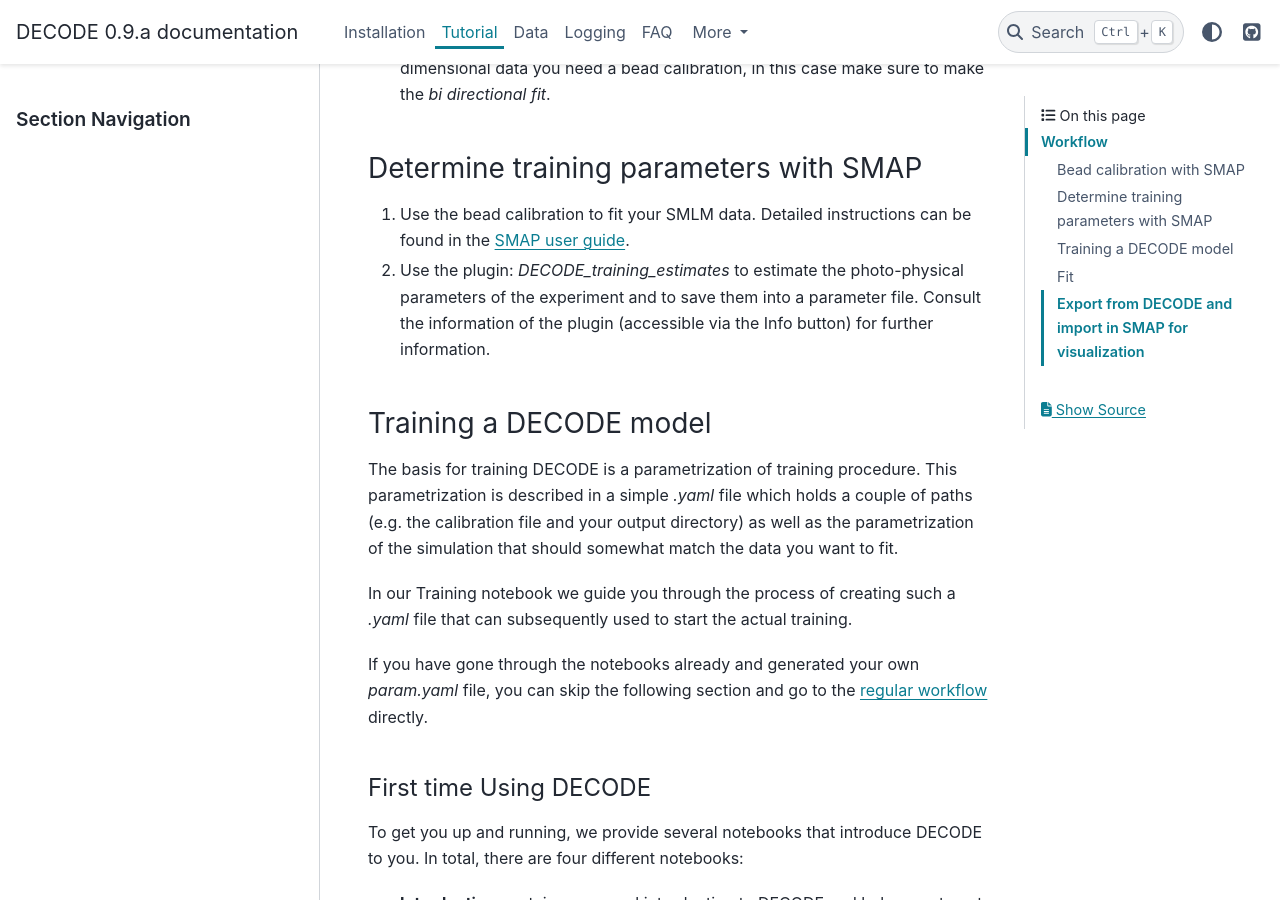
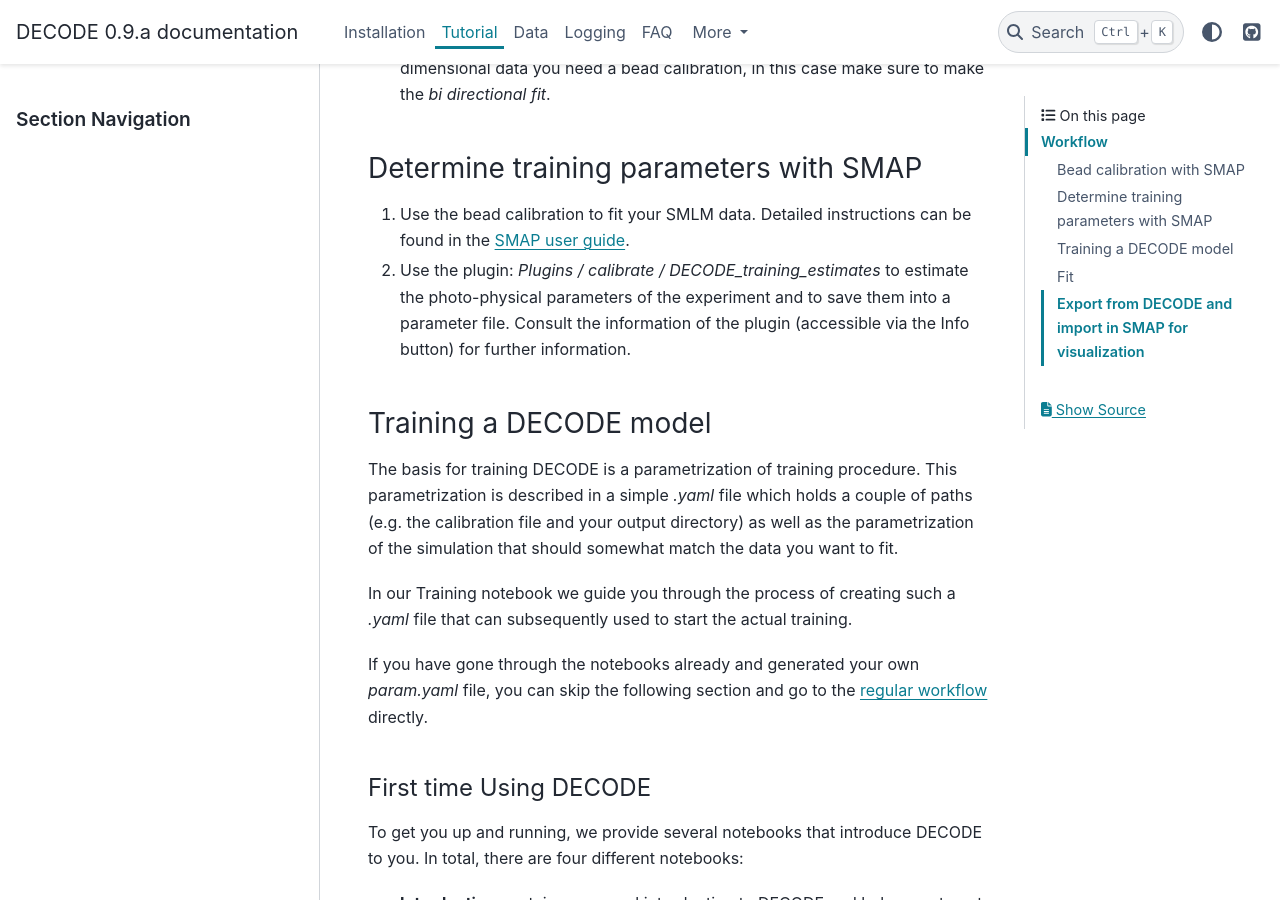
Before and after one commit to TuragaLab/DECODE, a Sphinx documentation site: the page built from docs/source/tutorial.rst, in a window 1280 px wide and 900 px high, scrolled down 1161 px. Built offline with Sphinx 7.4.7 and the PyData theme 0.15.4, drawn with Linux system fonts in a browser that asks for light colours.

Commit message:
Add path to training estimate

```diff
--- a/docs/source/tutorial.rst
+++ b/docs/source/tutorial.rst
@@ -65,7 +65,8 @@ Determine training parameters with SMAP
 1. Use the bead calibration to fit your SMLM data. Detailed instructions can be
    found in the `SMAP user guide
    <https://www.embl.de/download/ries/Documentation/SMAP_UserGuide.pdf#page=6>`__.
-2. Use the plugin: *DECODE\_training\_estimates* to estimate the photo-physical
+2. Use the plugin: *Plugins / calibrate / DECODE\_training\_estimates* to estimate
+   the photo-physical
    parameters of the experiment and to save them into a parameter file. Consult the
    information of the plugin (accessible via the Info button) for further information.
 
```
